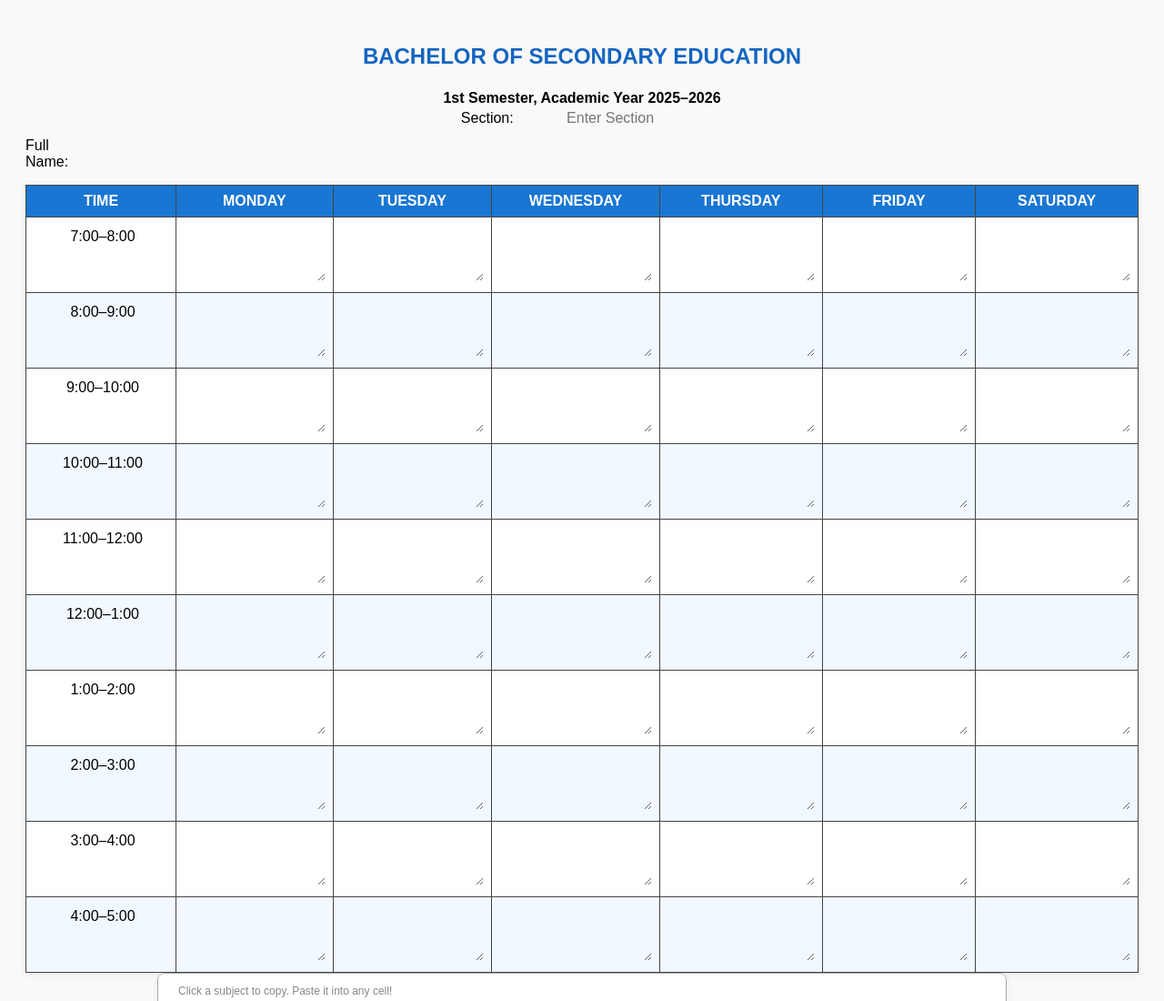
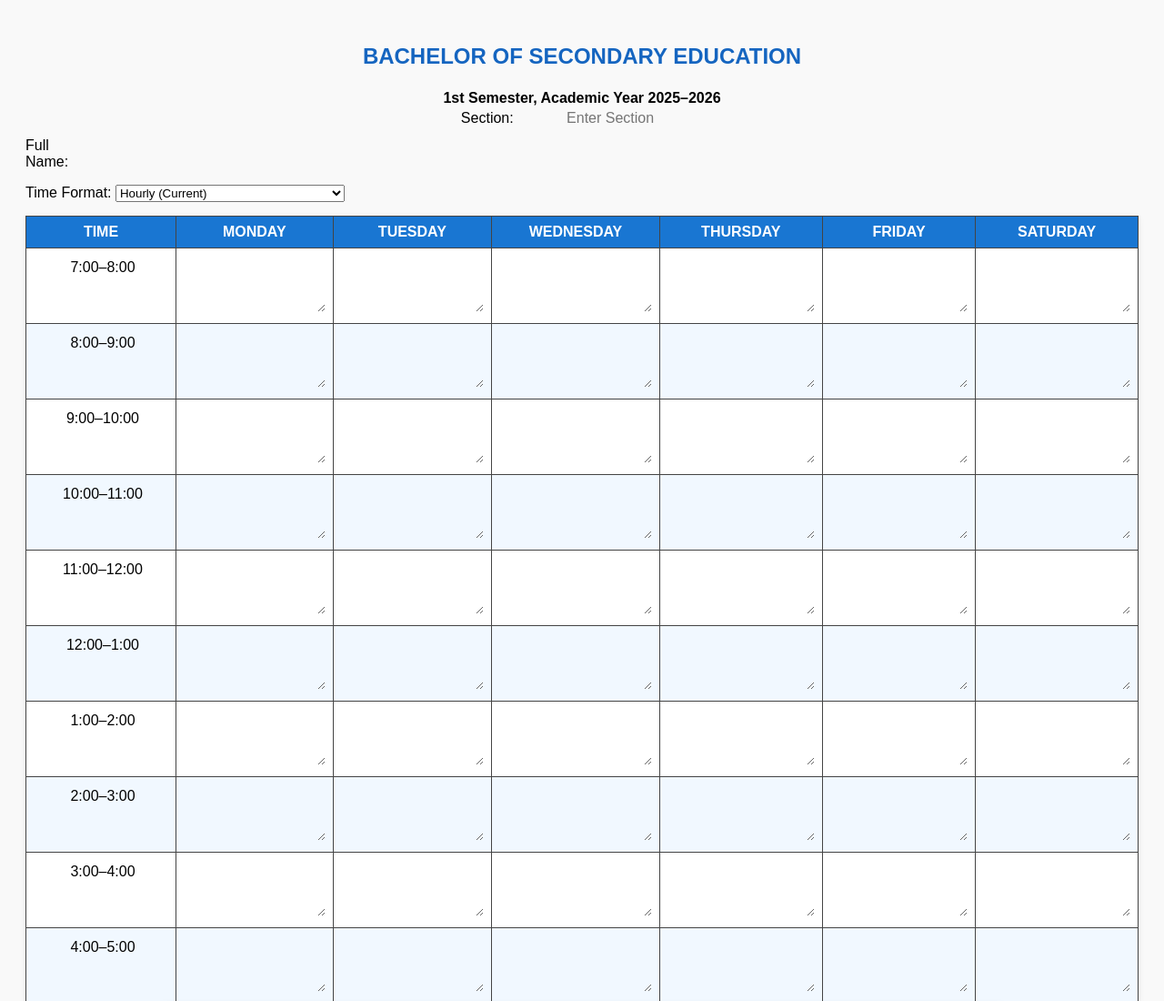
Before and after one commit to Carl-Tech18/Sched, a plain HTML site: page index.html in a window 1280 px wide. Shown: the top 1100 px of the page at 91% size. Drawn offline with nearby package versions, Linux system fonts and the light colour scheme.

Commit message:
Update index.html

```diff
--- a/index.html
+++ b/index.html
@@ -25,6 +25,13 @@
   <input type="text" id="fname" name="fname">
 </form>
 
+    <div style="margin-bottom:10px;">
+  <label for="timeFormat">Time Format: </label>
+  <select id="timeFormat" onchange="changeTimeFormat()">
+    <option value="hour">Hourly (Current)</option>
+    <option value="halfHour">30-Minute Intervals (8:00–8:30 to 5:00)</option>
+  </select>
+</div>
     <table id="scheduleTable">
       <thead>
         <tr>
```
